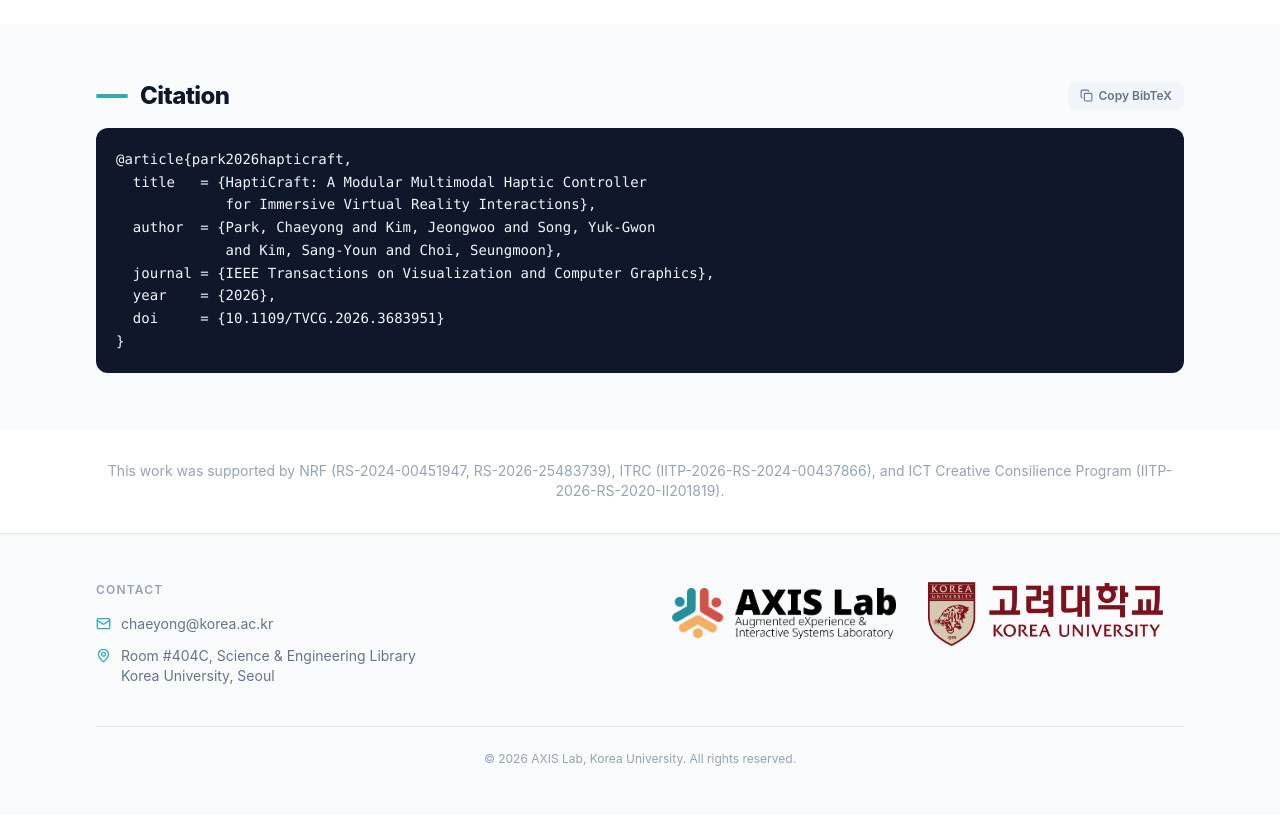
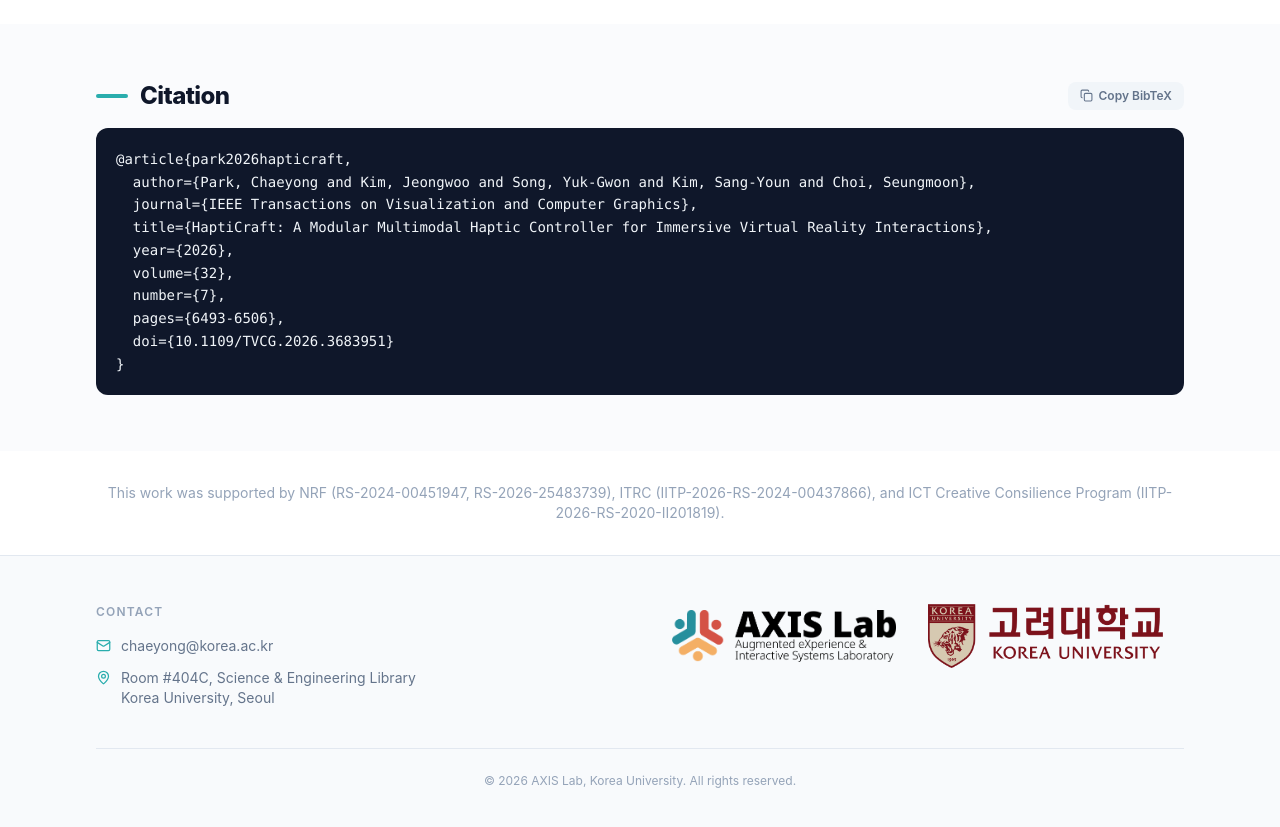
Before and after one commit to kuaxislab/kuaxislab.github.io, a Next.js app: page /publications/2026_TVCG_HaptiCraft in a window 1280 px wide. Shown: the part 4520-5347 px from the top of the page. Built offline with nearby package versions, Linux system fonts and the light colour scheme.

Commit message:
Update HaptiCraft BibTeX with official IEEE volume/number/pages

```diff
--- a/app/publications/2026_TVCG_HaptiCraft/page.tsx
+++ b/app/publications/2026_TVCG_HaptiCraft/page.tsx
@@ -86,14 +86,16 @@ const vrScenarios = [
 ];
 
 const bibtex = `@article{park2026hapticraft,
-  title   = {HaptiCraft: A Modular Multimodal Haptic Controller
-             for Immersive Virtual Reality Interactions},
-  author  = {Park, Chaeyong and Kim, Jeongwoo and Song, Yuk-Gwon
-             and Kim, Sang-Youn and Choi, Seungmoon},
-  journal = {IEEE Transactions on Visualization and Computer Graphics},
-  year    = {2026},
-  doi     = {10.1109/TVCG.2026.3683951}
+  author={Park, Chaeyong and Kim, Jeongwoo and Song, Yuk-Gwon and Kim, Sang-Youn and Choi, Seungmoon},
+  journal={IEEE Transactions on Visualization and Computer Graphics},
+  title={HaptiCraft: A Modular Multimodal Haptic Controller for Immersive Virtual Reality Interactions},
+  year={2026},
+  volume={32},
+  number={7},
+  pages={6493-6506},
+  doi={10.1109/TVCG.2026.3683951}
 }`;
+
 
 function CopyBibtex() {
   const [copied, setCopied] = useState(false);
```
